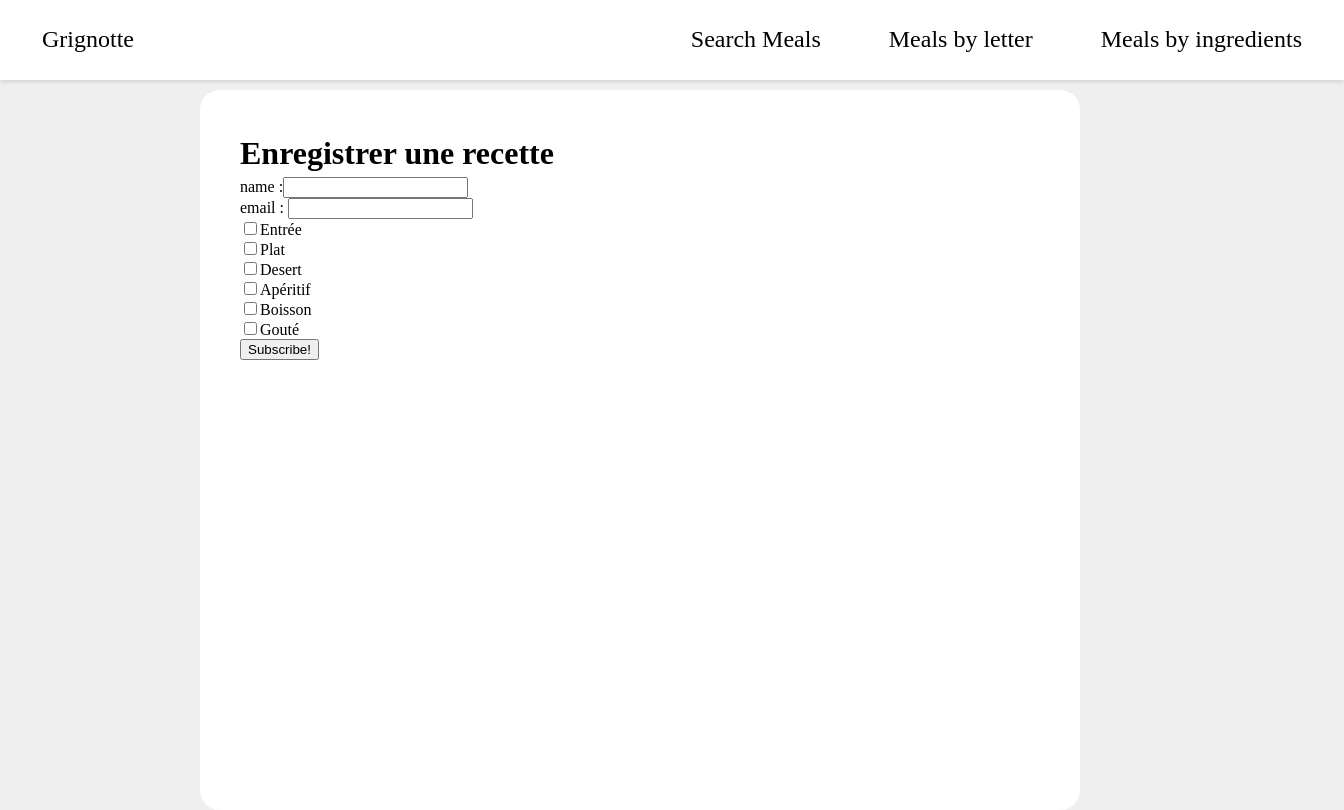
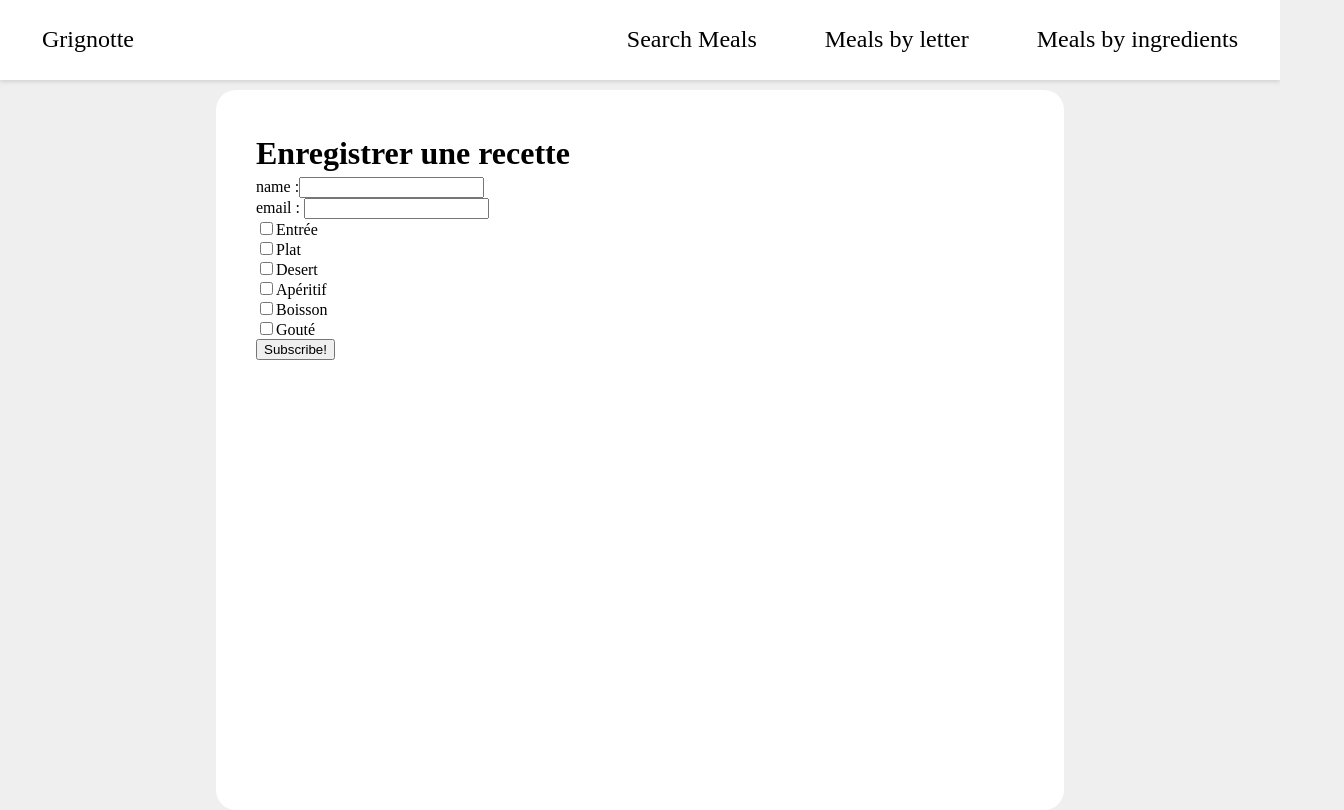
Before and after one commit to GrignoteCorp/front, a Vue app: page / in a window 1280 px wide. Shown: the whole page, 1344 px wide, since content can reach past the window. Built offline with nearby package versions, Linux system fonts and the light colour scheme.

Commit message:
fix(css): Des petites corrections

```diff
--- a/src/assets/main.css
+++ b/src/assets/main.css
@@ -1,7 +1,6 @@
 main {
   background-color: var(--color-light);
   width: 100%;
-  min-width: 100vh;
   height: 80vh;
   margin: auto;
   padding: var(--size-lg);
@@ -14,8 +13,6 @@ header {
   box-shadow: none;
   height: var(--header-size);
   padding: 1rem 2rem;
-  width: 100%;
-  min-width: 100vh;
 }
 
 nav {
```
